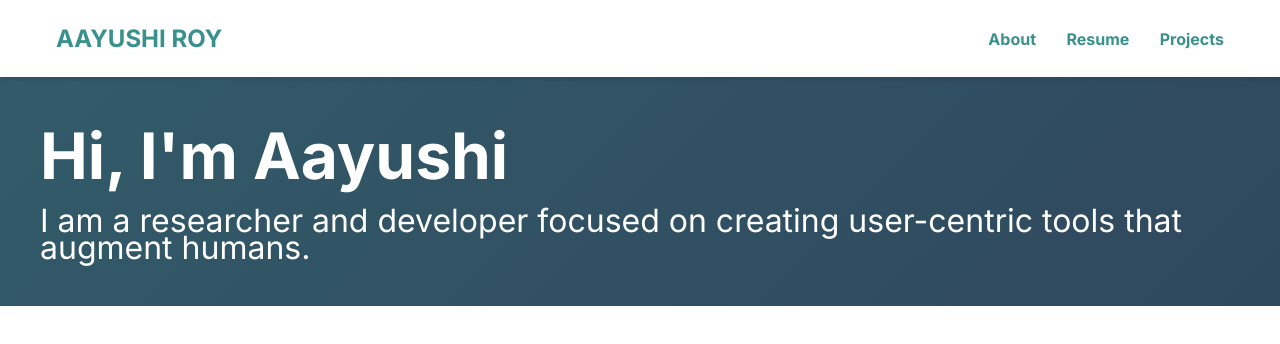
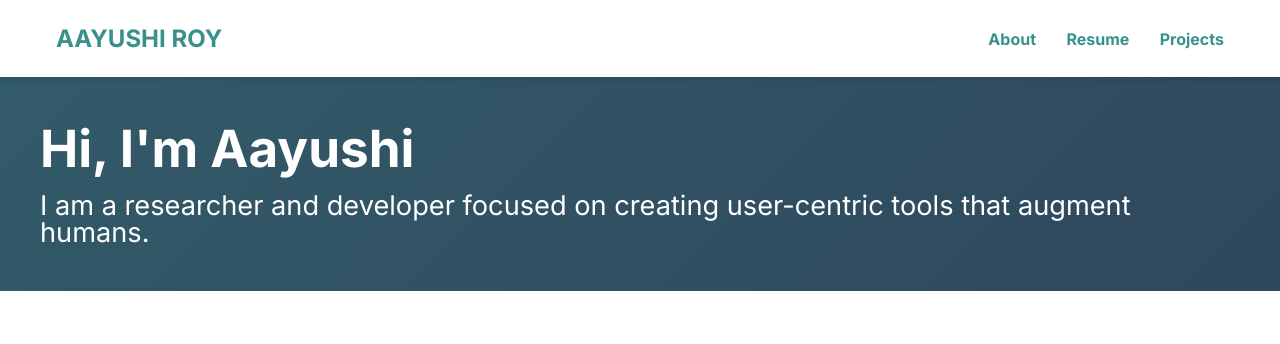
Before and after one commit to aroy2530/aroy2530.github.io, a plain HTML site: page index.html in a window 1280 px wide. Drawn offline with Linux system fonts and the light colour scheme.

Commit message:
font size changes

```diff
--- a/styles.css
+++ b/styles.css
@@ -56,12 +56,11 @@ nav {
 }
 
 nav h1 {
-    color: var(--primary-color)
+    color: var(--primary-color);
 }
 
 nav a {
     color: var(--primary-color);
-    transition: var(--transition)
 }
 
 nav a:hover {
@@ -112,13 +111,13 @@ nav ul li {
 
 .intro h2 {
     color: white;
-    font-size: 4rem;
+    font-size: 3.2rem;
     margin-bottom: var(--bottom-margin);
 }
 
 .intro p {
     color: white;
-    font-size: 2rem;
+    font-size: 1.7rem;
     line-height: var(--line-height);
     padding: 0.3rem 0;
 }
```
